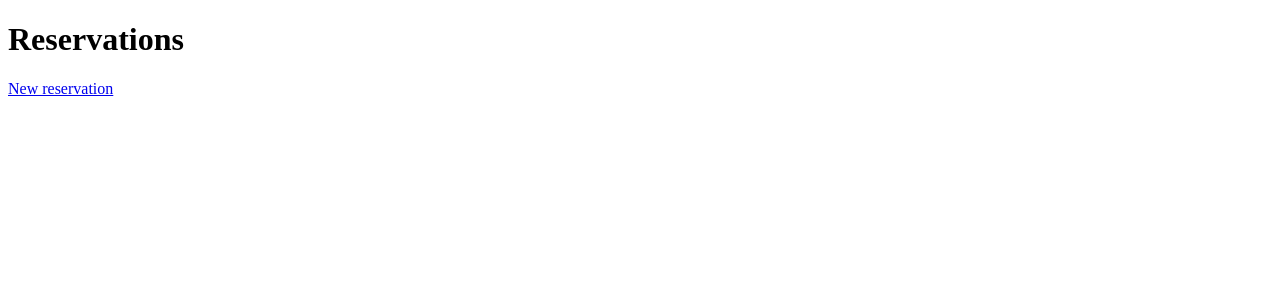
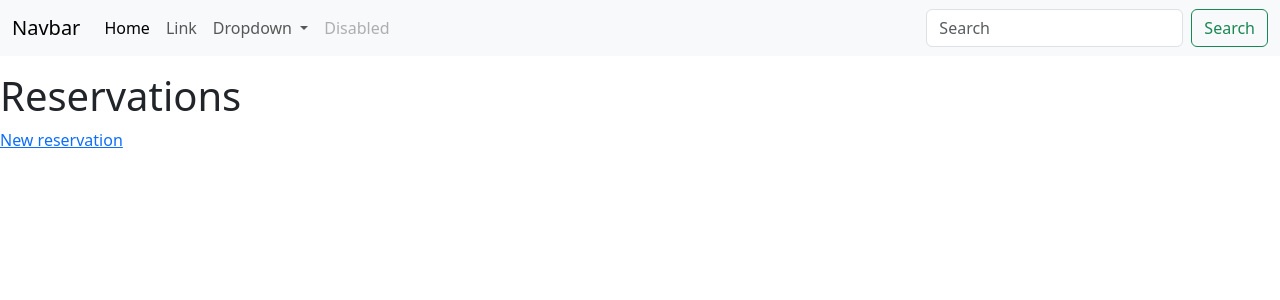
Before and after one commit to WilsonReese/Bingo-Bango, a Rails app: page / in a window 1280 px wide. Shown: the top 300 px of the page. Run offline with Rails 7, Linux system fonts and the light colour scheme; data that the repository does not hold is empty; some libraries are stand-ins or nearby versions.

Commit message:
added bootstrap CDN

```diff
--- a/app/views/layouts/application.html.erb
+++ b/app/views/layouts/application.html.erb
@@ -8,9 +8,14 @@
 
     <%= stylesheet_link_tag "application", "data-turbo-track": "reload" %>
     <%= javascript_importmap_tags %>
+
+    <link href="https://cdn.jsdelivr.net/npm/bootstrap@5.3.0/dist/css/bootstrap.min.css" rel="stylesheet" integrity="sha384-9ndCyUaIbzAi2FUVXJi0CjmCapSmO7SnpJef0486qhLnuZ2cdeRhO02iuK6FUUVM" crossorigin="anonymous">
+    <script src="https://cdn.jsdelivr.net/npm/bootstrap@5.3.0/dist/js/bootstrap.bundle.min.js" integrity="sha384-geWF76RCwLtnZ8qwWowPQNguL3RmwHVBC9FhGdlKrxdiJJigb/j/68SIy3Te4Bkz" crossorigin="anonymous"></script>
   </head>
 
   <body>
+    <%= render 'shared/navbar'%>
+
     <%= yield %>
   </body>
 </html>
--- /dev/null
+++ b/app/views/shared/_navbar.html.erb
@@ -0,0 +1,36 @@
+<nav class="navbar navbar-expand-lg bg-body-tertiary">
+  <div class="container-fluid">
+    <a class="navbar-brand" href="#">Navbar</a>
+    <button class="navbar-toggler" type="button" data-bs-toggle="collapse" data-bs-target="#navbarSupportedContent" aria-controls="navbarSupportedContent" aria-expanded="false" aria-label="Toggle navigation">
+      <span class="navbar-toggler-icon"></span>
+    </button>
+    <div class="collapse navbar-collapse" id="navbarSupportedContent">
+      <ul class="navbar-nav me-auto mb-2 mb-lg-0">
+        <li class="nav-item">
+          <a class="nav-link active" aria-current="page" href="#">Home</a>
+        </li>
+        <li class="nav-item">
+          <a class="nav-link" href="#">Link</a>
+        </li>
+        <li class="nav-item dropdown">
+          <a class="nav-link dropdown-toggle" href="#" role="button" data-bs-toggle="dropdown" aria-expanded="false">
+            Dropdown
+          </a>
+          <ul class="dropdown-menu">
+            <li><a class="dropdown-item" href="#">Action</a></li>
+            <li><a class="dropdown-item" href="#">Another action</a></li>
+            <li><hr class="dropdown-divider"></li>
+            <li><a class="dropdown-item" href="#">Something else here</a></li>
+          </ul>
+        </li>
+        <li class="nav-item">
+          <a class="nav-link disabled">Disabled</a>
+        </li>
+      </ul>
+      <form class="d-flex" role="search">
+        <input class="form-control me-2" type="search" placeholder="Search" aria-label="Search">
+        <button class="btn btn-outline-success" type="submit">Search</button>
+      </form>
+    </div>
+  </div>
+</nav>
```
